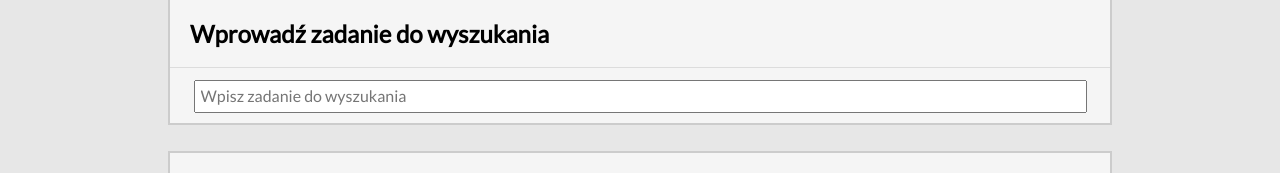
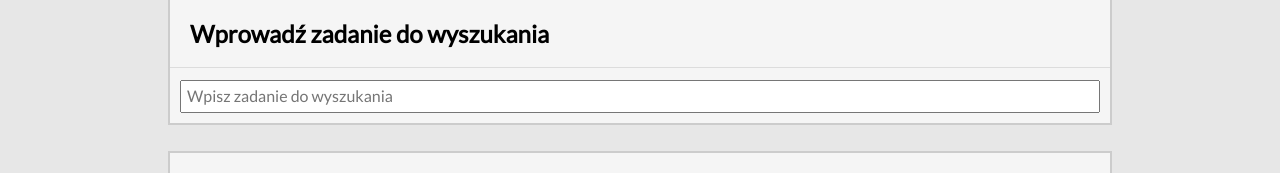
Before and after one commit to virusse7/todos-list-react, a React (Create React App) app: page /zadania#/zadania in a window 1280 px wide. Shown: the part 333-506 px from the top of the page. Built offline with nearby package versions, Linux system fonts and the light colour scheme.

Commit message:
added grid to search task

```diff
--- a/src/features/searchTask/styled.js
+++ b/src/features/searchTask/styled.js
@@ -3,11 +3,11 @@ import { Input } from "../tasks/TasksPage/Form/styled"
 
 
 export const StyledInput = styled(Input)`
-    width: 95%;
     margin: 10px;
 `;
 
 export const Div = styled.div`
     width: 100%;
-    text-align: center;
+    display: grid;
+    grid-template-columns: 1fr;
 `;
```
Also changed, not shown: src/features/tasks/TasksPage/TaskList/styled.js (line endings or trailing spaces).
